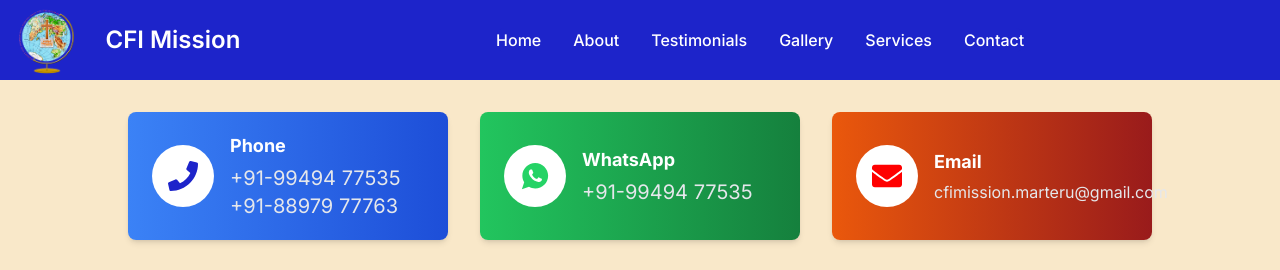
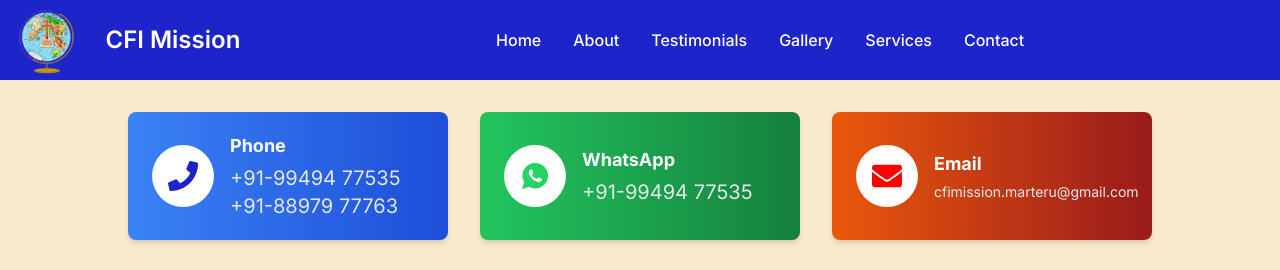
Before and after one commit to cfimission/CFI-MISSION, a Next.js app: page /contact in a window 1280 px wide. Shown: the top 270 px of the page. Built offline with nearby package versions, Linux system fonts and the light colour scheme.

Commit message:
Update page.jsx

```diff
--- a/app/contact/page.jsx
+++ b/app/contact/page.jsx
@@ -42,7 +42,7 @@ const Contact = () => {
     <div className="ml-4">
   <h5 className="text-lg font-bold text-white mb-1">Email</h5>
   <h5
-    className="text-gray-200 text-md "
+    className="text-gray-200 text-sm "
   >
  cfimission.marteru@gmail.com
    </h5>
```
